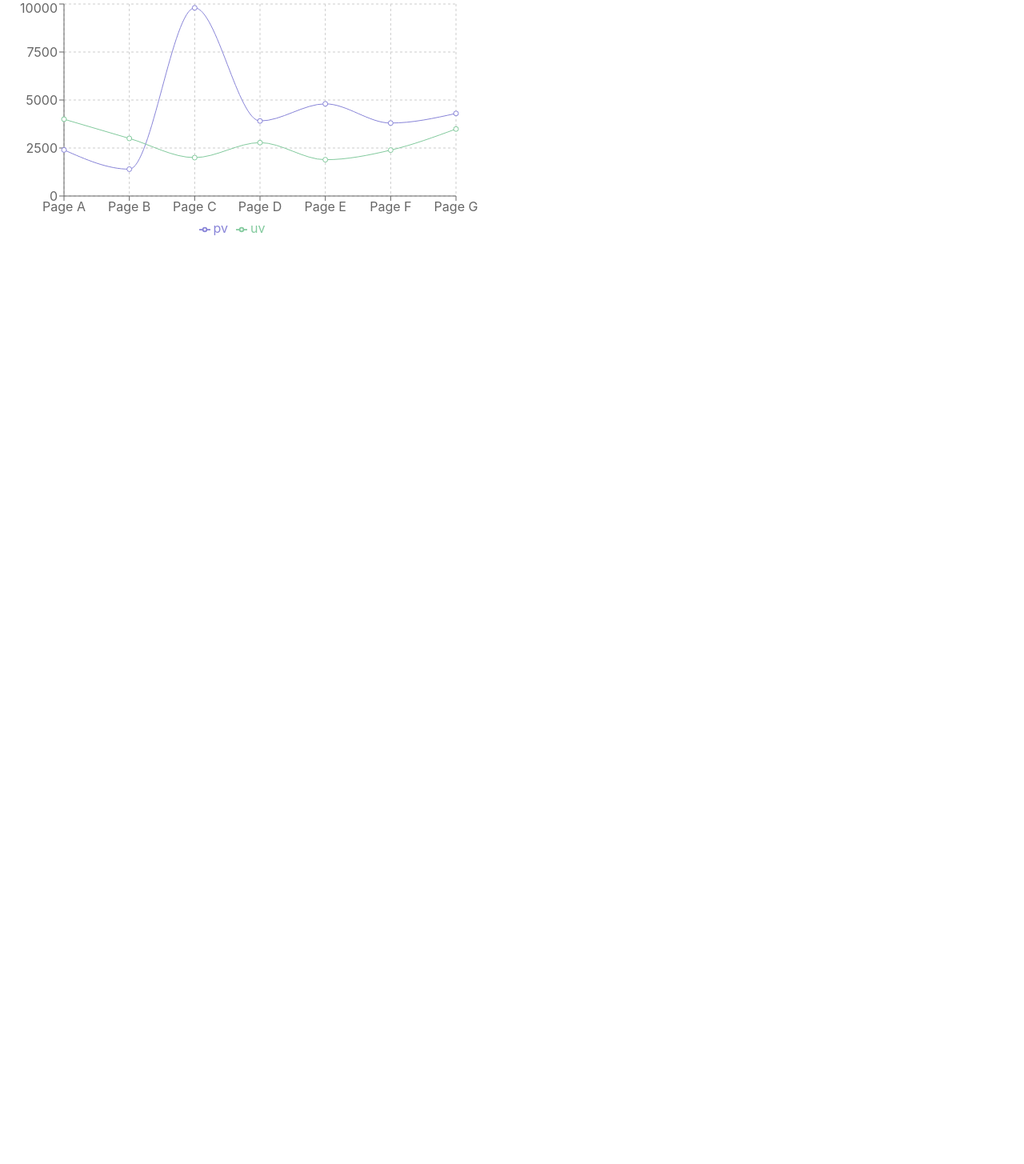
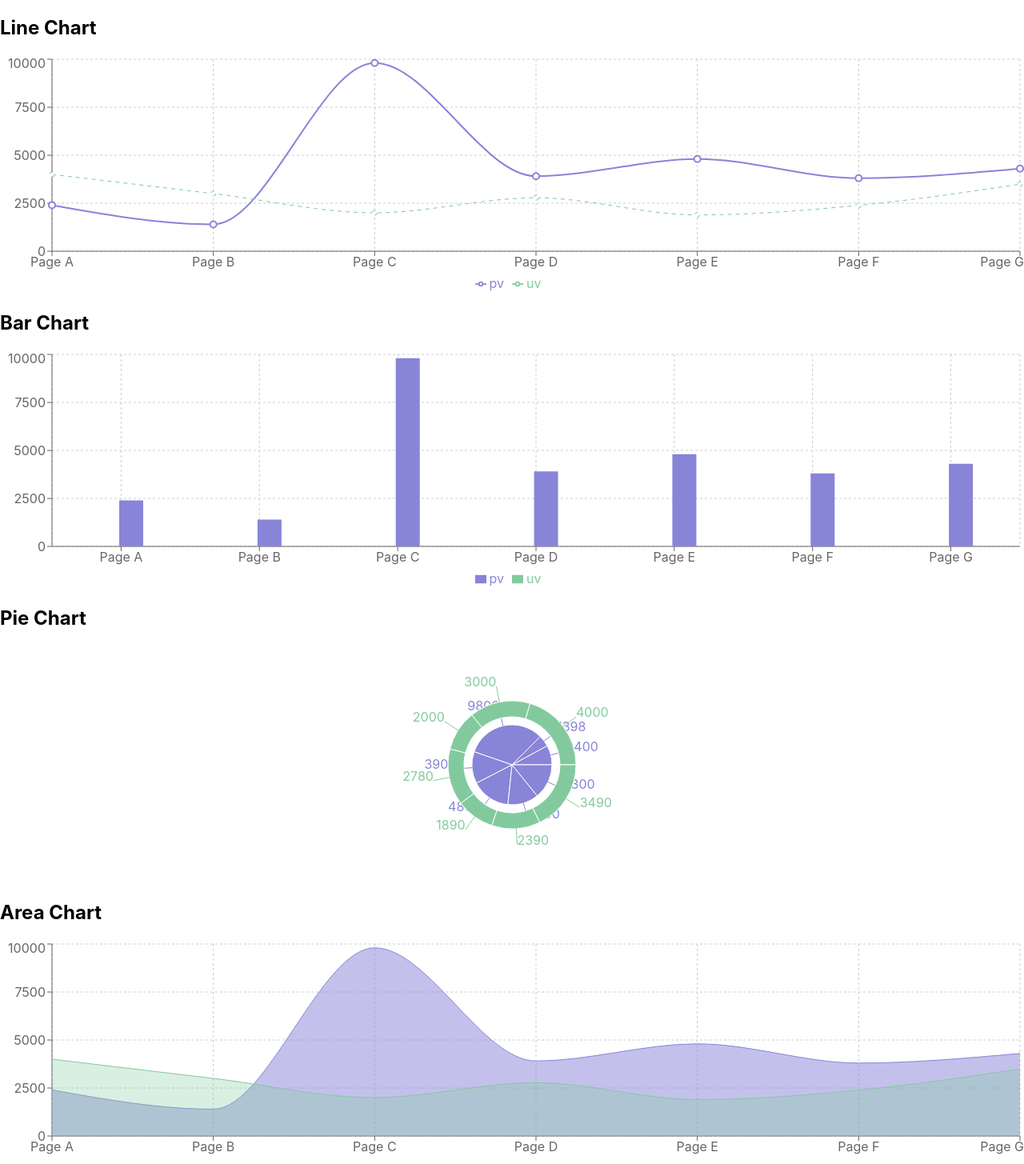
Before and after one commit to codewus/study_react, a React (Create React App) app in the folder my-app/: page / in a window 1280 px wide. Shown: the top 1455 px of the page at 80% size. Before the commit the page ends 800 px from the top, so only its background shows below. Built offline with nearby package versions, Linux system fonts and the light colour scheme.

Commit message:
[3주차-6일차] 차트 심화 기능
- 다양한 차트 타입 구현 (막대 차트, 선 차트, 원형 차트 등)
- 차트 커스터마이징 및 상호작용

```diff
--- a/my-app/src/features/chart/components/ChartExample.tsx
+++ b/my-app/src/features/chart/components/ChartExample.tsx
@@ -1,5 +1,8 @@
-import React, { useEffect, useState } from 'react';
-import { LineChart, Line, XAxis, YAxis, CartesianGrid, Tooltip, Legend } from 'recharts';
+import React, { useEffect, useState, useCallback } from 'react';
+import {
+  LineChart, Line, BarChart, Bar, PieChart, Pie, AreaChart, Area,
+  XAxis, YAxis, CartesianGrid, Tooltip, Legend, ResponsiveContainer
+} from 'recharts';
 import { fetchData } from '../services/chartService';
 
 interface ChartData {
@@ -16,21 +19,70 @@ const ChartExample = () => {
     setData(fetchData());
   }, []);
 
+  const handleClick = useCallback((data: ChartData, index: number) => {
+    console.log(`Clicked on data point at index ${index}:`, data);
+  }, []);
+
+  const handleLineClick = (e: any) => {
+    if (e && e.activePayload && e.activeTooltipIndex !== undefined) {
+      handleClick(e.activePayload[0].payload, e.activeTooltipIndex);
+    }
+  };
+
   return (
-    <LineChart
-      width={600}
-      height={300}
-      data={data}
-      margin={{ top: 5, right: 30, left: 20, bottom: 5 }}
-    >
+    <div>
+      <h2>Line Chart</h2>
+      <ResponsiveContainer width="100%" height={300}>
+        <LineChart data={data} onClick={handleLineClick}>
           <CartesianGrid strokeDasharray="3 3" />
           <XAxis dataKey="name" />
           <YAxis />
           <Tooltip />
           <Legend />
-      <Line type="monotone" dataKey="pv" stroke="#8884d8" />
-      <Line type="monotone" dataKey="uv" stroke="#82ca9d" />
+          <Line type="monotone" dataKey="pv" stroke="#8884d8" strokeWidth={2} dot={{ r: 4 }} />
+          <Line type="monotone" dataKey="uv" stroke="#82ca9d" strokeDasharray="5 5" />
         </LineChart>
+      </ResponsiveContainer>
+
+      <h2>Bar Chart</h2>
+      <ResponsiveContainer width="100%" height={300}>
+        <BarChart data={data} onClick={handleLineClick}>
+          <CartesianGrid strokeDasharray="3 3" />
+          <XAxis dataKey="name" />
+          <YAxis />
+          <Tooltip />
+          <Legend />
+          <Bar dataKey="pv" fill="#8884d8" barSize={30} />
+          <Bar dataKey="uv" fill="#82ca9d" />
+        </BarChart>
+      </ResponsiveContainer>
+
+      <h2>Pie Chart</h2>
+      <ResponsiveContainer width="100%" height={300}>
+        <PieChart onClick={(e: any) => {
+          if (e && e.payload && e.index !== undefined) {
+            handleClick(e.payload, e.index);
+          }
+        }}>
+          <Pie data={data} dataKey="pv" nameKey="name" cx="50%" cy="50%" outerRadius={50} fill="#8884d8" label />
+          <Pie data={data} dataKey="uv" nameKey="name" cx="50%" cy="50%" innerRadius={60} outerRadius={80} fill="#82ca9d" label />
+          <Tooltip />
+        </PieChart>
+      </ResponsiveContainer>
+
+      <h2>Area Chart</h2>
+      <ResponsiveContainer width="100%" height={300}>
+        <AreaChart data={data} onClick={handleLineClick}>
+          <CartesianGrid strokeDasharray="3 3" />
+          <XAxis dataKey="name" />
+          <YAxis />
+          <Tooltip />
+          <Legend />
+          <Area type="monotone" dataKey="pv" stroke="#8884d8" fillOpacity={0.5} fill="#8884d8" />
+          <Area type="monotone" dataKey="uv" stroke="#82ca9d" fillOpacity={0.3} fill="#82ca9d" />
+        </AreaChart>
+      </ResponsiveContainer>
+    </div>
   );
 };
 
```
Lines whose indentation alone changed are shown as unchanged.
